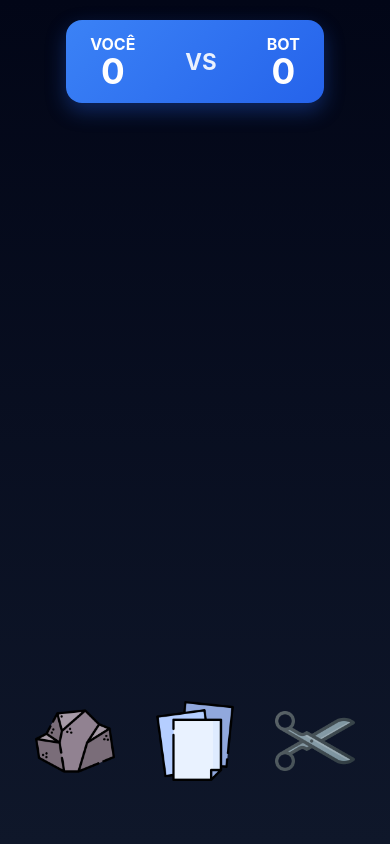
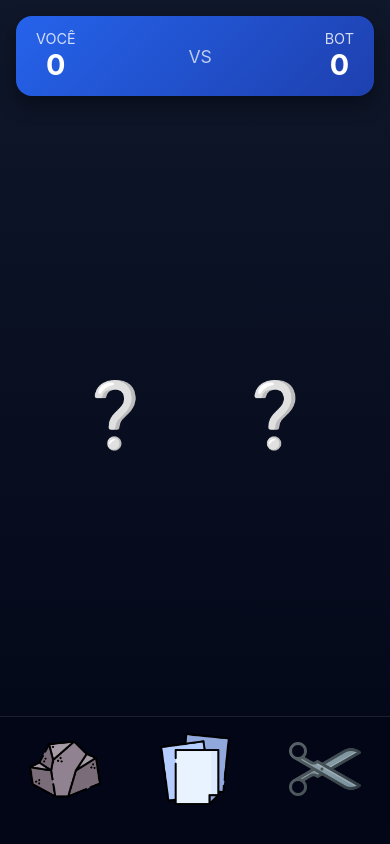
Before and after one commit to VictorGebeluca/Jokenpo-Online, a React (Vite) app: page / in a window 390 px wide. Built offline with nearby package versions, Linux system fonts and the light colour scheme.

Commit message:
atualizado mais mobile

```diff
--- a/src/components/Arena.css
+++ b/src/components/Arena.css
@@ -1,45 +1,14 @@
 .arena {
   display: flex;
-  flex-direction: column;
-  align-items: center;
+  justify-content: center;
+  margin: 30px 0;
 }
 
 .maos {
   display: flex;
-  gap: 100px;
+  gap: 80px;
 }
 
-.mao img {
-  width: 120px;
-  animation: slideIn 0.4s ease;
+.mao {
+  font-size: 4rem;
 }
-
-@keyframes slideIn {
-  from {
-    transform: translateY(20px);
-    opacity: 0;
-  }
-  to {
-    transform: translateY(0);
-    opacity: 1;
-  }
-}
-
-.jokenpo {
-  font-size: 3rem;
-  font-weight: bold;
-  display: flex;
-  gap: 10px;
-  margin-bottom: 30px;
-}
-
-.jokenpo span {
-  opacity: 0;
-  transform: scale(0.5);
-  transition: all 0.3s ease;
-}
-
-.jokenpo span.ativo {
-  opacity: 1;
-  transform: scale(1.2);
-}
--- a/src/components/Arena.tsx
+++ b/src/components/Arena.tsx
@@ -1,39 +1,27 @@
 import "./Arena.css";
+import type { Escolha } from "../types/jogo";
 
-type Props = {
-  escolhaJogador: "pedra" | "papel" | "tesoura" | null;
-  escolhaOponente: "pedra" | "papel" | "tesoura" | null;
-  faseRodada: "escolher" | "jo" | "ken" | "po" | "mostrarResultado";
-};
-
-function imagem(mao: string | null) {
-  if (!mao) return null;
-  return <img src={`/${mao}.png`} alt={mao} />;
+interface Props {
+  escolhaJogador: Escolha | null;
+  escolhaOponente: Escolha | null;
 }
 
-export default function Arena({
-  escolhaJogador,
-  escolhaOponente,
-  faseRodada,
-}: Props) {
+// converte escolha lógica → visual
+function renderMao(escolha: Escolha | null) {
+  if (!escolha) return "❔";
+
+  if (escolha === "pedra") return "✊";
+  if (escolha === "papel") return "✋";
+  if (escolha === "tesoura") return "✌️";
+}
+
+export default function Arena({ escolhaJogador, escolhaOponente }: Props) {
   return (
     <div className="arena">
-      {(faseRodada === "jo" ||
-        faseRodada === "ken" ||
-        faseRodada === "po") && (
-        <div className="jokenpo">
-          <span className={faseRodada === "jo" ? "ativo" : ""}>JO</span>
-          <span className={faseRodada === "ken" ? "ativo" : ""}>KEN</span>
-          <span className={faseRodada === "po" ? "ativo" : ""}>PO!</span>
-        </div>
-      )}
-
-      {faseRodada === "mostrarResultado" && (
-        <div className="maos">
-          <div className="mao">{imagem(escolhaJogador)}</div>
-          <div className="mao">{imagem(escolhaOponente)}</div>
-        </div>
-      )}
+      <div className="maos">
+        <div className="mao">{renderMao(escolhaJogador)}</div>
+        <div className="mao">{renderMao(escolhaOponente)}</div>
+      </div>
     </div>
   );
 }
--- a/src/components/BarraEscolhas.css
+++ b/src/components/BarraEscolhas.css
@@ -1,8 +1,10 @@
 .barra {
   display: flex;
-  justify-content: center;
-  gap: 40px;
-  padding: 20px;
+  justify-content: space-around;
+  align-items: center;
+  background: #020617;
+  padding: 16px 0;
+  border-top: 1px solid rgba(255, 255, 255, 0.1);
 }
 
 .barra button {
@@ -12,10 +14,10 @@
 }
 
 .barra img {
-  width: 80px;
-  transition: transform 0.2s ease;
+  width: 72px;
+  transition: transform 0.15s ease;
 }
 
-.barra img:hover {
-  transform: scale(1.1);
+.barra img:active {
+  transform: scale(0.9);
 }
--- a/src/components/Placar.css
+++ b/src/components/Placar.css
@@ -1,24 +1,11 @@
 .placar {
   display: flex;
+  justify-content: space-between;
   align-items: center;
-  justify-content: center;
-  gap: 50px;
-
-  font-weight: bold;
-
-  background: linear-gradient(
-    135deg,
-    #3b82f6,
-    #2563eb
-  ); /* azul bonito */
-
-  padding: 14px 24px;
+  background: linear-gradient(135deg, #2563eb, #1e40af);
+  padding: 14px 20px;
   border-radius: 16px;
-
-  box-shadow:
-    0 8px 20px rgba(37, 99, 235, 0.35);
-
-  color: #ffffff;
+  box-shadow: 0 8px 20px rgba(0, 0, 0, 0.4);
 }
 
 .lado {
@@ -27,12 +14,17 @@
   align-items: center;
 }
 
-.vs {
-  font-size: 1.4rem;
-  opacity: 0.9;
+.nome {
+  font-size: 0.9rem;
+  opacity: 0.8;
 }
 
 .pontos {
-  font-size: 2.2rem;
-  line-height: 1;
+  font-size: 1.8rem;
+  font-weight: bold;
 }
+
+.vs {
+  font-size: 1.1rem;
+  opacity: 0.7;
+}
--- a/src/components/Resultado.css
+++ b/src/components/Resultado.css
@@ -1,25 +1,18 @@
 .resultado {
-  font-size: 1.8rem;
-  font-weight: bold;
+  margin-top: 20px;
   text-align: center;
-  margin: 20px 0 40px; /* espaço da mensagem */
-  opacity: 0;
-  animation: resultadoFade 0.6s ease forwards;
+  font-size: 1.2rem;
+  font-weight: 600;
 }
 
 .resultado.vitoria {
-  color: #22c55e; /* verde */
+  color: #22c55e;
 }
 
 .resultado.derrota {
-  color: #ef4444; /* vermelho */
+  color: #ef4444;
 }
 
 .resultado.empate {
-  color: #6b7280; /* cinza */
+  color: #eab308;
 }
-
-@keyframes resultadoFade {
-  from { opacity: 0; }
-  to { opacity: 1; }
-}
--- a/src/components/Resultado.tsx
+++ b/src/components/Resultado.tsx
@@ -1,19 +1,25 @@
 import "./Resultado.css";
+import type { Escolha } from "../types/jogo";
 
 interface Props {
-  resultado: "jogador" | "bot" | "empate" | null;
+  jogador: Escolha | null;
+  bot: Escolha | null;
 }
 
-export default function Resultado({ resultado }: Props) {
-  if (!resultado) return null;
+export default function Resultado({ jogador, bot }: Props) {
+  if (!jogador || !bot) return null;
 
   let texto = "Empate!";
   let classe = "empate";
 
-  if (resultado === "jogador") {
+  if (
+    (jogador === "pedra" && bot === "tesoura") ||
+    (jogador === "papel" && bot === "pedra") ||
+    (jogador === "tesoura" && bot === "papel")
+  ) {
     texto = "Você venceu!";
     classe = "vitoria";
-  } else if (resultado === "bot") {
+  } else if (jogador !== bot) {
     texto = "Você perdeu!";
     classe = "derrota";
   }
--- a/src/pages/Jogo.css
+++ b/src/pages/Jogo.css
@@ -1,48 +1,25 @@
 .jogo-container {
+  min-height: 100vh;
   display: flex;
   flex-direction: column;
-  height: 100vh;
-  width: 100%;
-  justify-content: space-between;
-  align-items: center;
-  padding: 20px;
+  background: linear-gradient(180deg, #0f172a, #020617);
+  color: white;
 }
 
-.placar-container {
-  width: 100%;
+/* topo */
+.jogo-container > .placar {
+  margin: 16px;
+}
+
+/* centro */
+.jogo-container > .arena {
+  flex: 1;
   display: flex;
   justify-content: center;
+  align-items: center;
 }
 
-.arena-wrapper {
-  display: flex;
-  flex-direction: column;
-  align-items: center;
-  justify-content: center;
-  flex: 1;
-}
-
-.barra-container {
-  width: 100%;
-  display: flex;
-  justify-content: center;
+/* bottom */
+.jogo-container > .barra {
   margin-bottom: 20px;
 }
-
-.btn-proxima {
-  padding: 12px 24px;
-  font-size: 1.2rem;
-  background: #7dd3fc;
-  border: none;
-  border-radius: 8px;
-  color: #020617;
-  font-weight: bold;
-  cursor: pointer;
-  margin-top: 20px;
-  animation: piscar 1s infinite;
-}
-
-@keyframes piscar {
-  0%, 100% { opacity: 1; }
-  50% { opacity: 0.5; }
-}
--- a/src/pages/Jogo.tsx
+++ b/src/pages/Jogo.tsx
@@ -3,90 +3,40 @@ import Arena from "../components/Arena";
 import Placar from "../components/Placar";
 import Resultado from "../components/Resultado";
 import BarraEscolhas from "../components/BarraEscolhas";
+import type { Escolha } from "../types/jogo";
 import "./Jogo.css";
 
-const OPCOES = ["✊", "✋", "✌️"];
+export default function Jogo() {
+  const [escolhaJogador, setEscolhaJogador] = useState<Escolha | null>(null);
+  const [escolhaBot, setEscolhaBot] = useState<Escolha | null>(null);
 
-function decidirVencedor(j: string, b: string) {
-  if (j === b) return "empate";
-  if (
-    (j === "✊" && b === "✌️") ||
-    (j === "✋" && b === "✊") ||
-    (j === "✌️" && b === "✋")
-  )
-    return "jogador";
-  return "bot";
-}
+  const [pontosJogador, setPontosJogador] = useState(0);
+  const [pontosBot, setPontosBot] = useState(0);
 
-export default function Jogo() {
-  const [escolhaJogador, setEscolhaJogador] = useState<string | null>(null);
-  const [escolhaOponente, setEscolhaOponente] = useState<string | null>(null);
-  const [resultado, setResultado] =
-    useState<"jogador" | "bot" | "empate" | null>(null);
-  const [placarJogador, setPlacarJogador] = useState(0);
-  const [placarBot, setPlacarBot] = useState(0);
+  function jogar(escolha: Escolha) {
+    const opcoes: Escolha[] = ["pedra", "papel", "tesoura"];
+    const bot = opcoes[Math.floor(Math.random() * opcoes.length)];
 
-  const [faseRodada, setFaseRodada] =
-    useState<"escolher" | "jo" | "ken" | "po" | "mostrarResultado">("escolher");
+    setEscolhaJogador(escolha);
+    setEscolhaBot(bot);
 
-  function jogar(escolha: string) {
-    if (faseRodada !== "escolher") return;
-
-    const bot = OPCOES[Math.floor(Math.random() * OPCOES.length)];
-    setEscolhaJogador(escolha);
-    setEscolhaOponente(bot);
-
-    setFaseRodada("jo");
-
-    setTimeout(() => setFaseRodada("ken"), 600);
-    setTimeout(() => setFaseRodada("po"), 1200);
-    setTimeout(() => {
-      const r = decidirVencedor(escolha, bot);
-      setResultado(r);
-      if (r === "jogador") setPlacarJogador((p) => p + 1);
-      if (r === "bot") setPlacarBot((p) => p + 1);
-
-      setFaseRodada("mostrarResultado");
-    }, 1800);
-  }
-
-  function proximaRodada() {
-    setEscolhaJogador(null);
-    setEscolhaOponente(null);
-    setResultado(null);
-    setFaseRodada("escolher");
+    if (
+      (escolha === "pedra" && bot === "tesoura") ||
+      (escolha === "papel" && bot === "pedra") ||
+      (escolha === "tesoura" && bot === "papel")
+    ) {
+      setPontosJogador((p) => p + 1);
+    } else if (escolha !== bot) {
+      setPontosBot((p) => p + 1);
+    }
   }
 
   return (
     <div className="jogo-container">
-      <div className="placar-container">
-        <Placar pontosJogador={placarJogador} pontosBot={placarBot} />
-      </div>
-
-      <div className="arena-wrapper">
-        <Arena
-          escolhaJogador={escolhaJogador}
-          escolhaOponente={escolhaOponente}
-          vencedor={faseRodada === "mostrarResultado" ? resultado : null}
-          faseRodada={faseRodada}
-        />
-
-        {faseRodada === "mostrarResultado" && resultado && (
-          <Resultado resultado={resultado} />
-        )}
-
-        {faseRodada === "mostrarResultado" && (
-          <button className="btn-proxima" onClick={proximaRodada}>
-            Próxima rodada
-          </button>
-        )}
-      </div>
-
-      <div className="barra-container">
-        {faseRodada === "escolher" && (
-          <BarraEscolhas onEscolher={jogar} bloqueado={faseRodada !== "escolher"} />
-        )}
-      </div>
+      <Placar pontosJogador={pontosJogador} pontosBot={pontosBot} />
+      <Arena escolhaJogador={escolhaJogador} escolhaOponente={escolhaBot} />
+      <Resultado jogador={escolhaJogador} bot={escolhaBot} />
+      <BarraEscolhas onEscolher={jogar} />
     </div>
   );
 }
--- /dev/null
+++ b/src/types/jogo.ts
@@ -0,0 +1 @@
+export type Escolha = "pedra" | "papel" | "tesoura";
```
